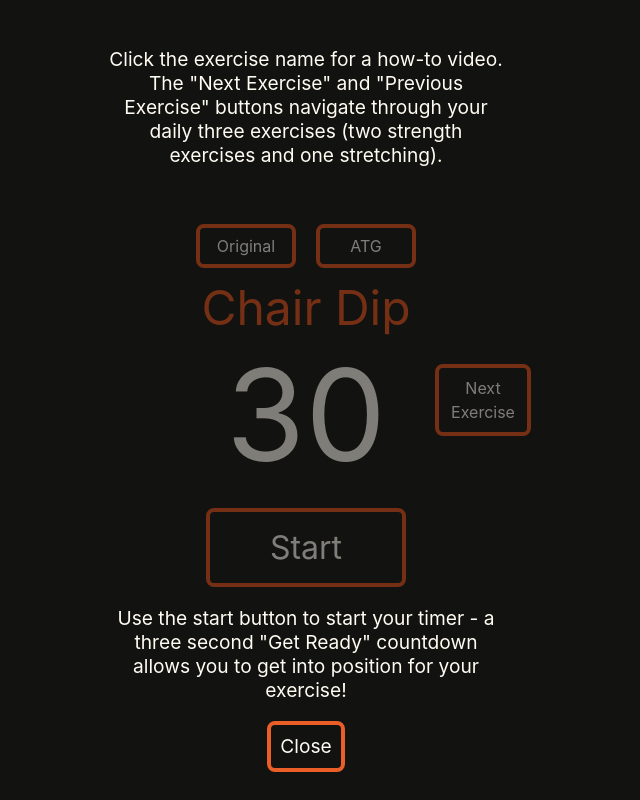
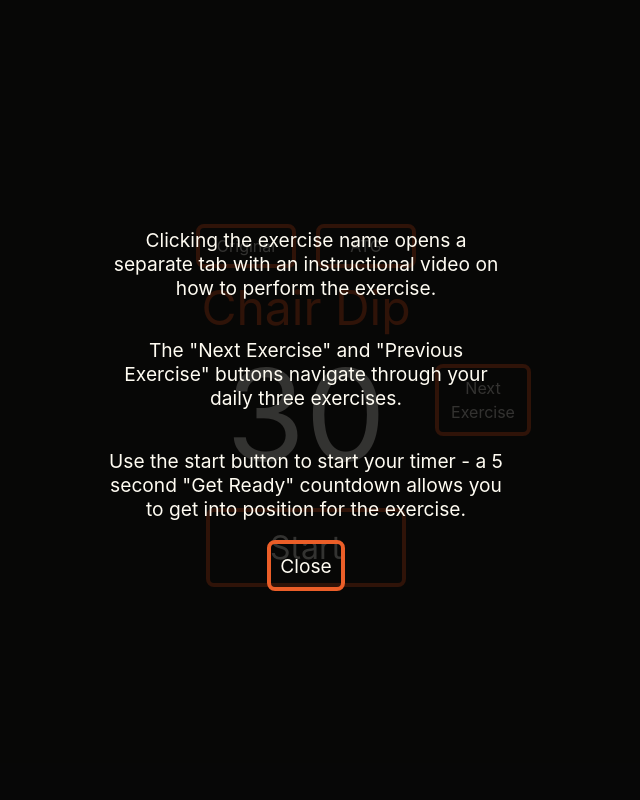
Before and after one commit to corygold-dev/2min.fit, a React (Create React App) app: page / in a window 1280 px wide. Shown: the whole page, without its empty margins (334-974 px from the left). Built offline with nearby package versions, Linux system fonts and the light colour scheme.

Commit message:
Change instructions

```diff
--- a/src/components/Instructions/Instructions.css
+++ b/src/components/Instructions/Instructions.css
@@ -3,13 +3,13 @@
   display: flex;
   align-items: center;
   justify-content: center;
-  gap: 50vh;
+  /* gap: 50vh; */
   flex-direction: column;
   height: 100vh;
   width: 100vw;
   font-size: 1.2em;
   z-index: 100;
-  background-color: rgba(0, 0, 0, .5);
+  background-color: rgba(0, 0, 0, .8);
 }
 
 #instructions > * {
--- a/src/components/Instructions/Instructions.jsx
+++ b/src/components/Instructions/Instructions.jsx
@@ -8,15 +8,20 @@ export default function Instructions() {
     <div id={instructionsShown ? "instructions" : "hiddenInstructions"}>
       <div>
         <p>
-          Click the exercise name for a how-to video. The "Next Exercise" and
-          "Previous Exercise" buttons navigate through your daily three
-          exercises (two strength exercises and one stretching).
+          Clicking the exercise name opens a separate tab with an instructional
+          video on how to perform the exercise.
         </p>
       </div>
       <div>
         <p>
-          Use the start button to start your timer - a three second "Get Ready"
-          countdown allows you to get into position for your exercise!
+          The "Next Exercise" and "Previous Exercise" buttons navigate through
+          your daily three exercises.
+        </p>
+      </div>
+      <div>
+        <p>
+          Use the start button to start your timer - a 5 second "Get Ready"
+          countdown allows you to get into position for the exercise.
         </p>
         <button onClick={() => setInstructionsShown(false)}>Close</button>
       </div>
```
